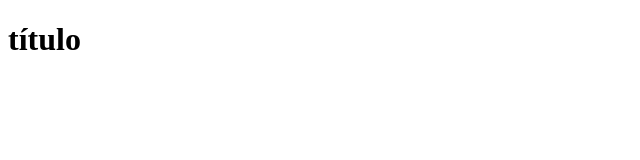
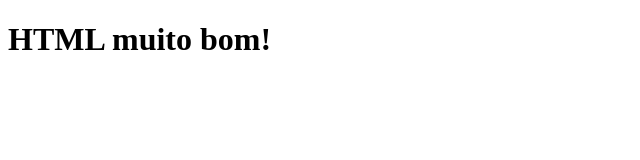
Before and after one commit to Gustavoskinunes/kenzie_aulas, a plain HTML site: page index.html in a window 1280 px wide. Shown: the whole page, without its empty margins (0-640 px from the left). Drawn offline with Linux system fonts and the light colour scheme.

Commit message:
Alteração dentro da tag h1

```diff
--- a/index.html
+++ b/index.html
@@ -7,6 +7,6 @@
     <title>Projeto git</title>
 </head>
 <body>
-    <h1> título</h1>
+    <h1> HTML muito bom! </h1>
 </body>
 </html>
```
